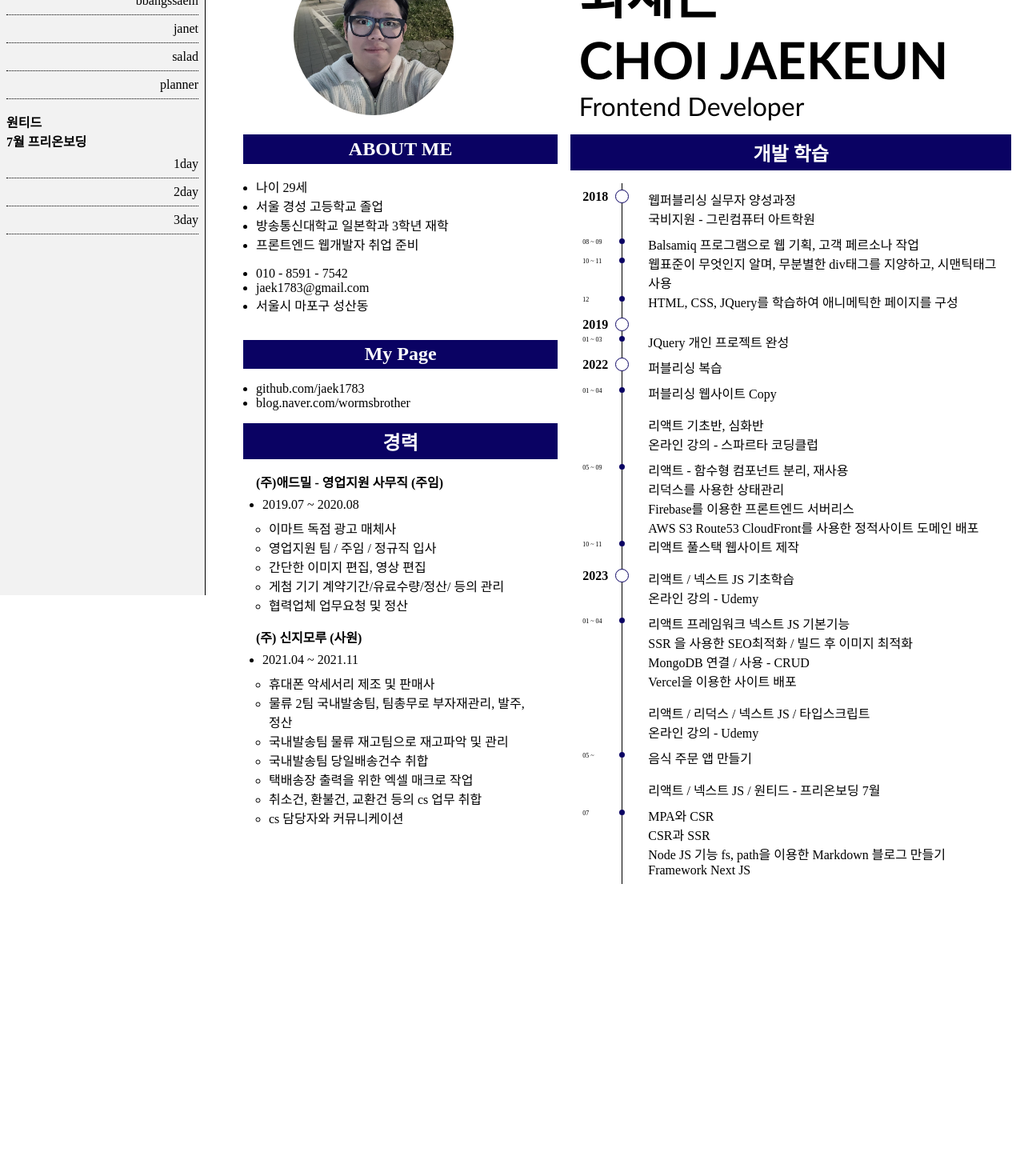
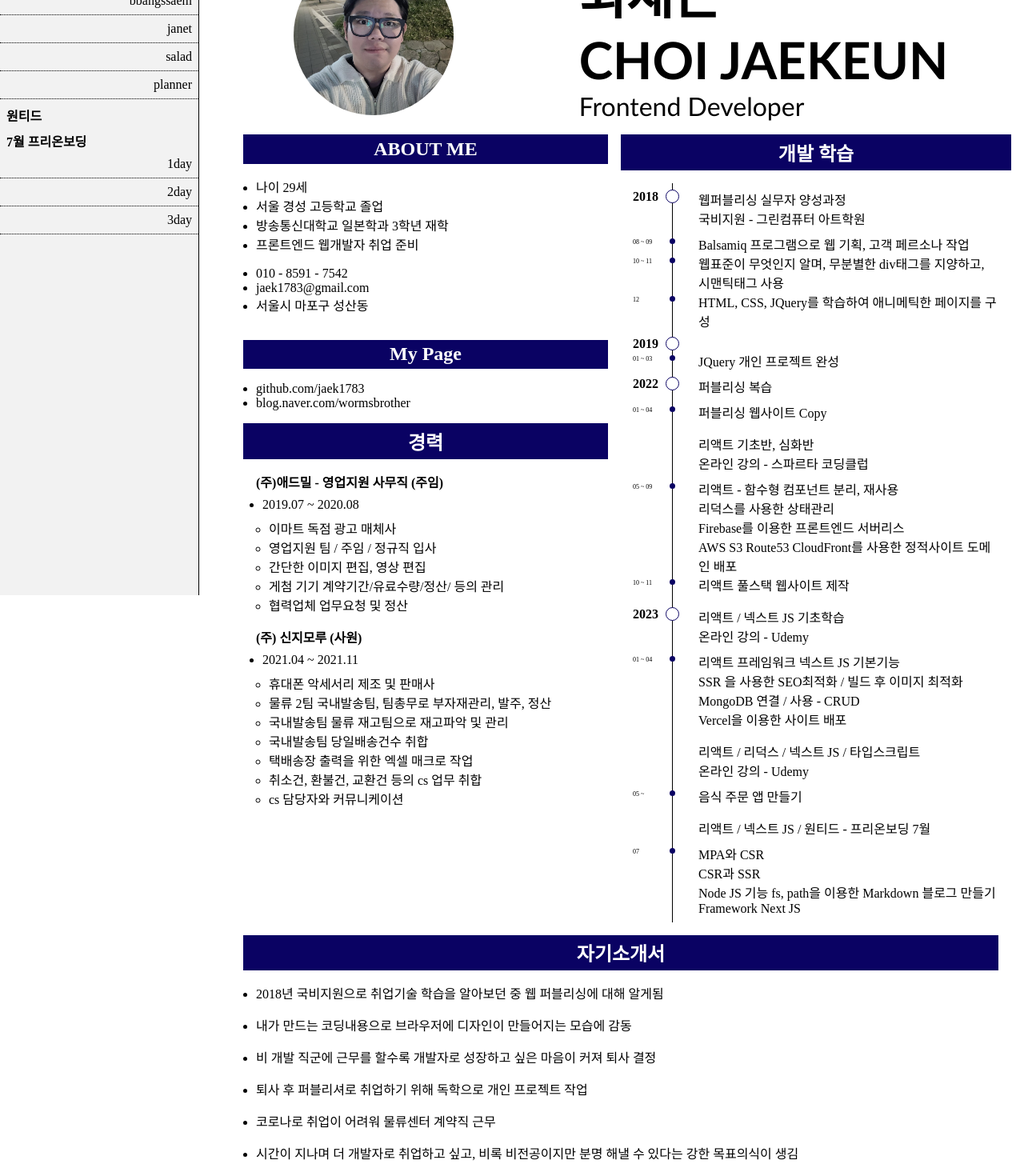
Before and after one commit to Jaek1783/markdown, a Next.js app: page / in a window 1280 px wide. Shown: the part 200-1670 px from the top of the page at 80% size. Before the commit the page ends 1321 px from the top, so only its background shows below. Built offline with nearby package versions, Linux system fonts and the light colour scheme.

Commit message:
메인 페이지 완성

```diff
--- /dev/null
+++ b/components/main/introduce.tsx
@@ -0,0 +1,16 @@
+const Intro = ()=>{
+    return <div className="main-item intro-container">
+    <h2  className="title">자기소개서</h2>
+    <div className="main-container">
+        <ul>
+            <li>2018년 국비지원으로 취업기술 학습을 알아보던 중 웹 퍼블리싱에 대해 알게됨</li>
+            <li>내가 만드는 코딩내용으로 브라우저에 디자인이 만들어지는 모습에 감동</li>
+            <li>비 개발 직군에 근무를 할수록 개발자로 성장하고 싶은 마음이 커져 퇴사 결정</li>
+            <li>퇴사 후 퍼블리셔로 취업하기 위해 독학으로 개인 프로젝트 작업</li>
+            <li>코로나로 취업이 어려워 물류센터 계약직 근무</li>
+            <li>시간이 지나며 더 개발자로 취업하고 싶고, 비록 비전공이지만 분명 해낼 수 있다는 강한 목표의식이 생김</li>
+        </ul>
+    </div>
+</div>
+};
+export default Intro;
--- a/components/main/my-page.tsx
+++ b/components/main/my-page.tsx
@@ -1,9 +1,11 @@
+import Link from "next/link";
+
 const MyPage = ()=>{
     return <div className="main-item">
         <h2 className="title">My Page</h2>
         <div className="main-container">
             <ul>
-                <li>github.com/jaek1783</li>
+                <li><Link href={'https://github.com/jaek1783'} target='_blank'>github.com/jaek1783</Link></li>
                 <li>blog.naver.com/wormsbrother</li>
             </ul>
         </div>
--- a/pages/index.js
+++ b/pages/index.js
@@ -2,6 +2,7 @@ import AboutMe from '../components/main/about';
 import MyPage from '../components/main/my-page';
 import Career from '../components/main/career';
 import Experience from '../components/main/experience';
+import Intro from '../components/main/introduce';
 import Image from 'next/image';
 
 export default function Home() {
@@ -26,6 +27,7 @@ export default function Home() {
         </div>
         <Experience/>
       </div>
+      <Intro/>
     </main>
   )
 }
--- a/styles/globals.css
+++ b/styles/globals.css
@@ -12,10 +12,10 @@ img{
   width:100%;
   height:100%;
 }
+/* header */
 .header{
   position:fixed;
   width:100%;
-  height:6rem;
   background-color:#0a0263;
   padding:1rem;
   z-index: 999;
@@ -26,31 +26,6 @@ h1>a{
 h2{
   color:#fff;
 }
-.main-title-container{
-  display:flex;
-  padding-bottom:1rem;
-  justify-content: space-around;
-}
-.main-title{
-  display: flex;
-  flex-direction: column;
-  font-family:'Gill Sans', 'Gill Sans MT', Calibri, 'Trebuchet MS', sans-serif;
-  font-size:4rem;
-  font-weight: bold;
-}
-.main-title-container>dt{
-  width:200px;
-  height:200px;
-  border-radius: 100%;
-  overflow: hidden;
-  position: relative;
-}
-.main-title-container>dt>img{
-  width:200px;
-  height:260px;
-  position: absolute;
-  top:-30px;
-}
 .sub-title{
   font-weight: 300;
   font-size: 2rem;
@@ -60,34 +35,38 @@ h2{
   width:15rem;
   height:100vh;
   border-right:1px solid #000 ;
-  /* padding-top:9rem; */
-  padding:9rem .5rem 0;
+  padding-top:9rem;
+  padding-right:.5rem;
   background-color: #f2f2f2;
   position: fixed;
 }
 .aside>span{
   font-weight:bold;
+  padding:.5rem;
 }
 .aside-content{
   padding-top:1rem;
   display: block;
 }
 .aside>ol>li{
-  border-bottom:1px dotted #000;
+
   text-align: right;
   list-style-type: none;
   display: flex;
   flex-direction: column;
 }
 .aside>ol>li>a{
-  padding:.5rem 0;
+  padding:.5rem .5rem .5rem 0;
+  border-bottom:1px dotted #000;
 }
 .aside>ol>li:hover>a{
+  border-bottom:1px dotted #fff;
   background-color: #0a0263;
   font-weight: 600;
   color:#fff;
 }
 .active{
+  border-bottom:1px dotted #fff;
   background-color: #0a0263;
   color:#fff;
   font-weight: 600;
@@ -118,9 +97,14 @@ h2{
   font-size:1rem;
   padding:1rem;
 }
+
+/* main-continer */
 .container{
   display:flex;
   justify-content: center;
+}
+.container>div{
+  width:50%;
 }
 .title {
   background-color:#0a0263;
@@ -136,6 +120,32 @@ h2{
 .about-container>ul{
   padding-bottom:1rem;
 }
+.main-title-container{
+  display:flex;
+  padding-bottom:1rem;
+  justify-content: space-around;
+}
+.main-title{
+  display: flex;
+  flex-direction: column;
+  font-family:'Gill Sans', 'Gill Sans MT', Calibri, 'Trebuchet MS', sans-serif;
+  font-size:4rem;
+  font-weight: bold;
+}
+.main-title-container>dt{
+  width:200px;
+  height:200px;
+  border-radius: 100%;
+  overflow: hidden;
+  position: relative;
+}
+.main-title-container>dt>img{
+  width:200px;
+  height:260px;
+  position: absolute;
+  top:-30px;
+}
+/* career */
 .career-container>span{
   font-weight:bold;
 }
@@ -145,6 +155,7 @@ h2{
 .career-container>ul>li>ul{
   padding:.5rem;
 }
+/* experience */
 .experience-container{
   border-left:1px solid #000;
   list-style-type: none;
@@ -250,7 +261,14 @@ h2{
   font-weight: 300;
   padding-bottom: .5rem;
 }
-
+/* intro */
+.intro-container{
+  /* width:85%; */
+  margin:0 auto;
+}
+.intro-container>.main-container>ul>li{
+  padding-bottom:1rem;
+}
 /* project-detail */
 .project-detail-container>li{
   list-style-type: none;
@@ -260,7 +278,6 @@ h2{
   font-weight:bold;
 }
 .project-detail-item>dd{
-  width:100%;
   padding:.5rem 1rem;
   display: flex;
   flex-wrap: wrap;
```
